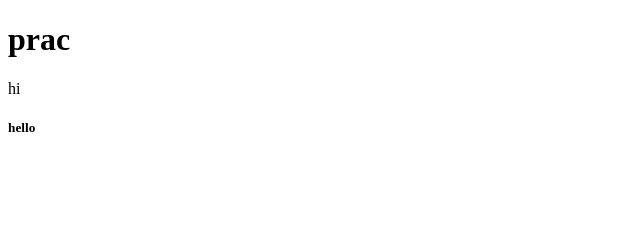
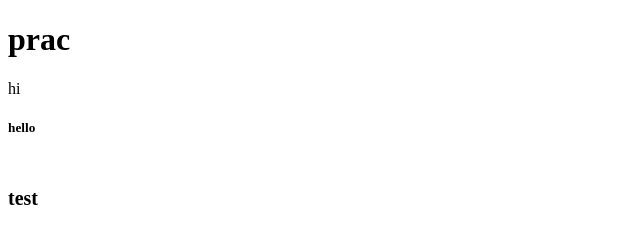
Before and after one commit to preetham2203/prac2, a plain HTML site: page pract/index.html in a window 1280 px wide. Shown: the full height of the page, 0-640 px from the left. Drawn offline with Linux system fonts and the light colour scheme.

Commit message:
Update h2 element content to 'test'

```diff
--- a/pract/index.html
+++ b/pract/index.html
@@ -12,7 +12,7 @@
         <div><p><h4>
             <div><p><img></p></div>
         </h4></p></div>
-        <div><p><h2></h2></p></div>
+        <div><p><h2>test</h2></p></div>
     </div>
     </h5>
 </body>
```
